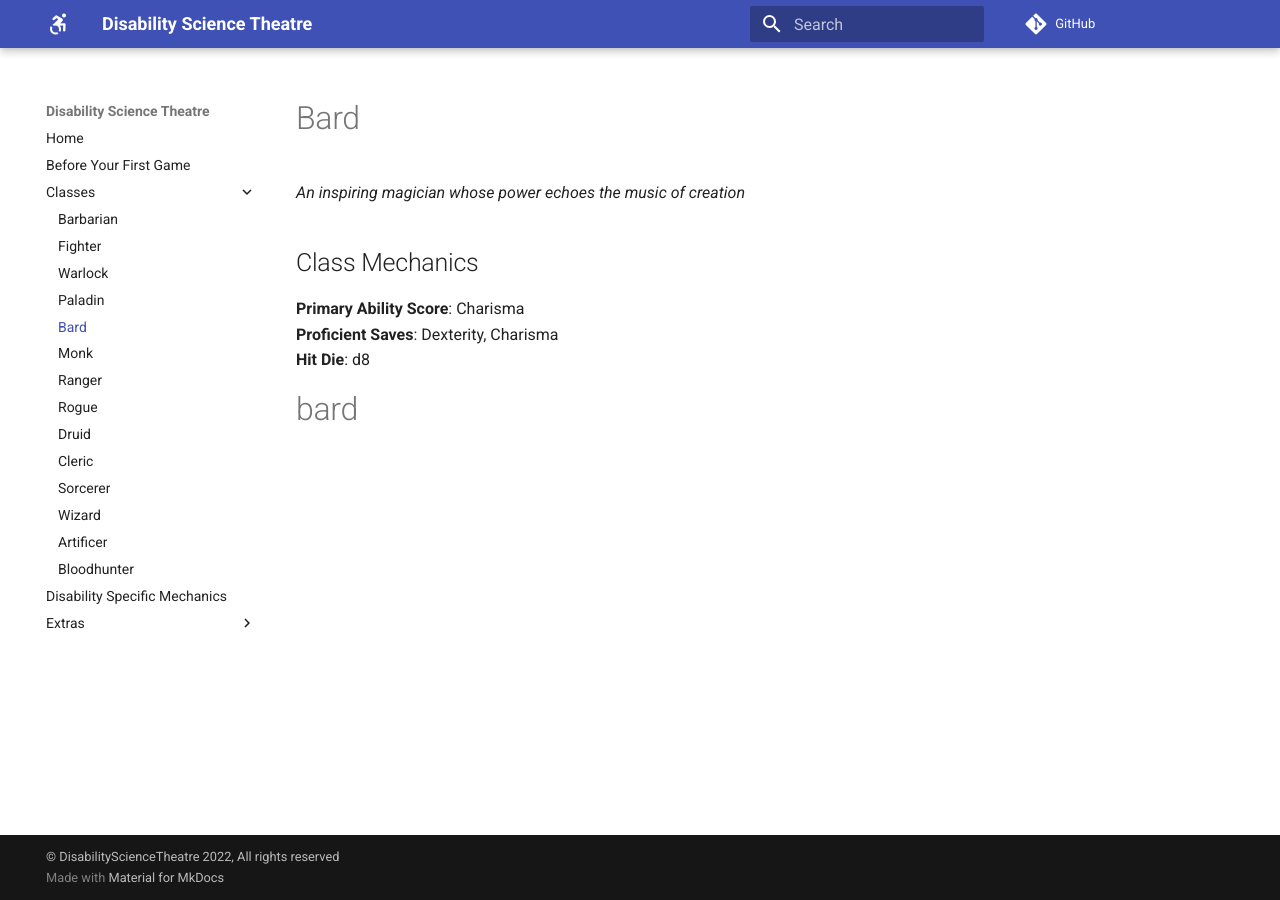
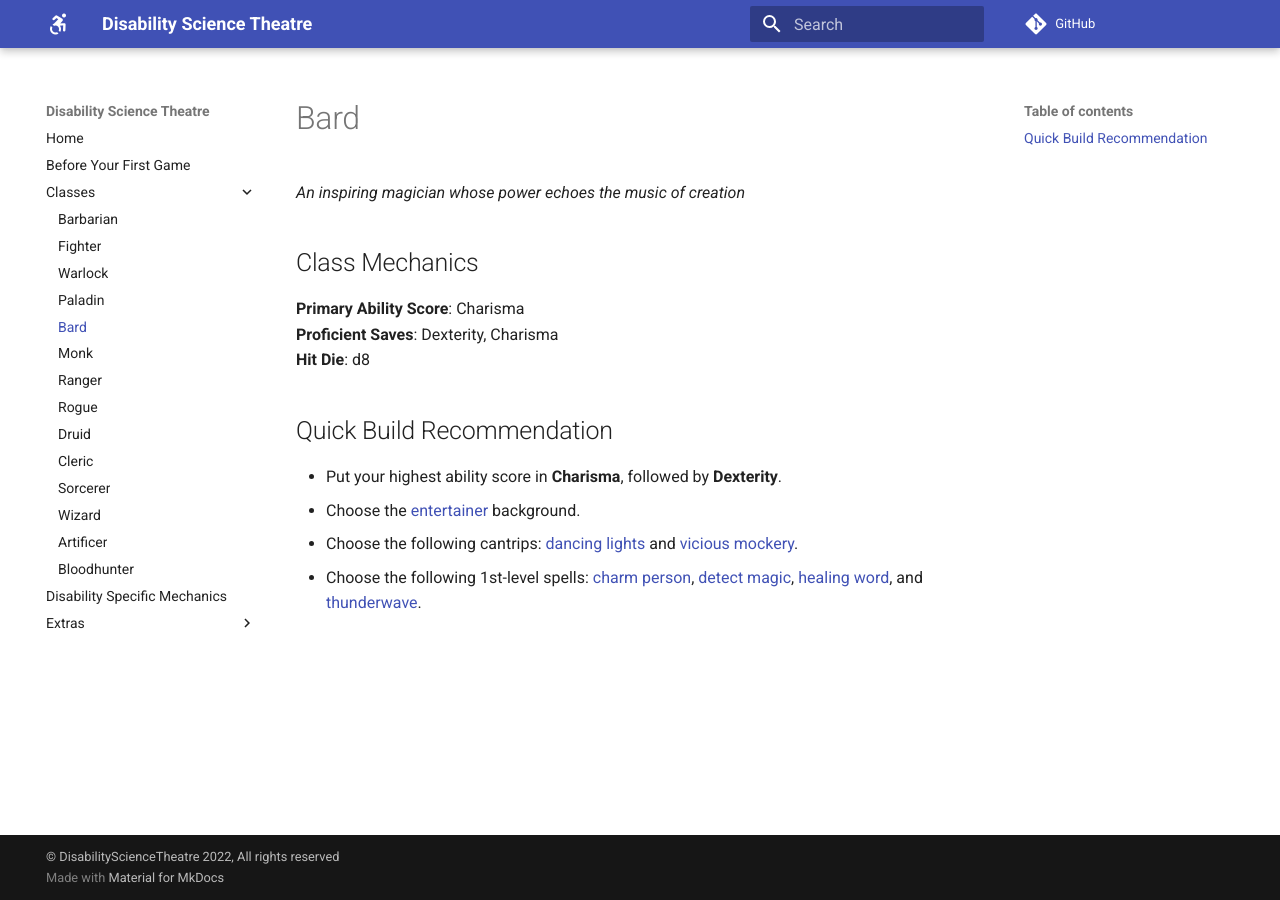
Before and after one commit to DisabilityScienceTheatre/resources, an MkDocs documentation site: the page built from docs/classes/bard.md, in a window 1280 px wide. Built offline with MkDocs 1.6.1 and Material for MkDocs 9.7.7, drawn with Linux system fonts in a browser that asks for light colours; comment, search, counter and statistics services are not loaded.

Commit message:
formatting

```diff
--- a/docs/classes/bard.md
+++ b/docs/classes/bard.md
@@ -2,8 +2,12 @@
 hit_die: d8
 primary_ability_score: Charisma
 saves: Dexterity, Charisma
-quick_build: "First, Charisma should be your highest ability score, followed by Dexterity. Second, choose the entertainer background. Third, choose the dancing lights and vicious mockery cantrips, along with the following 1st-level spells: charm person, detect magic, healing word, and thunderwave."
 tagline: An inspiring magician whose power echoes the music of creation
 ---
 
-# bard
+## Quick Build Recommendation
+
+- Put your highest ability score in **Charisma**, followed by **Dexterity**.
+- Choose the [entertainer]() background.
+- Choose the following cantrips: [dancing lights]() and [vicious mockery]().
+- Choose the following 1st-level spells: [charm person](), [detect magic](), [healing word](), and [thunderwave]().
```
